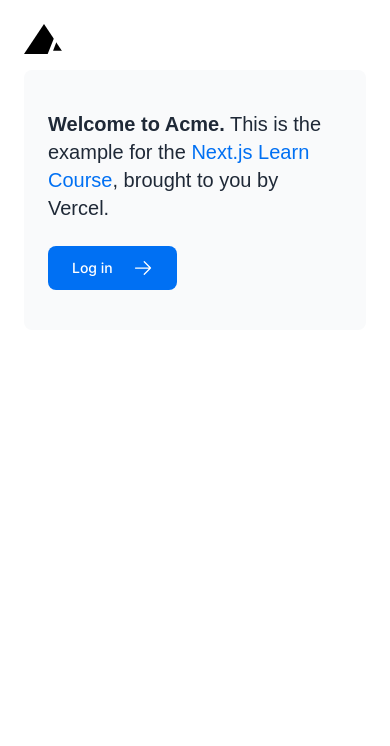
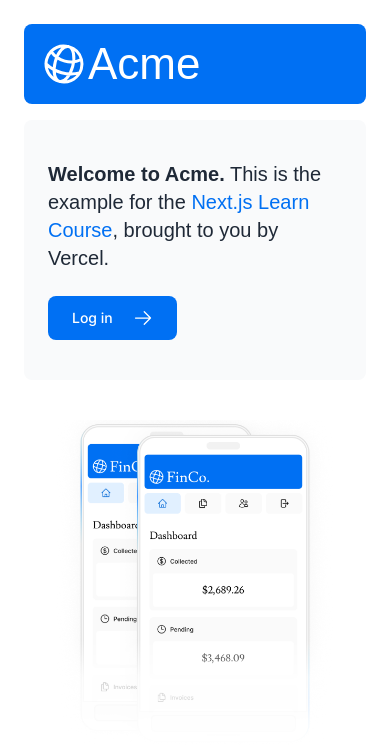
Before and after one commit to codehass/nextjs-dashboard, a Next.js app: page / in a window 390 px wide. Shown: the top 746 px of the page. Built offline with nearby package versions, Linux system fonts and the light colour scheme; a web font is replaced by a local one.

Commit message:
add desktop and mobile screenshots

```diff
--- a/app/page.tsx
+++ b/app/page.tsx
@@ -3,11 +3,12 @@
 import Link from 'next/link';
 import styles from '@/app/ui/home.module.css'
 import {lusitana} from '@/app/ui/fonts';
+import Image from 'next/image';
 
 export default function Page() {
   return (
     <main className="flex min-h-screen flex-col p-6">
-      <div className={styles.shape}>
+      <div className="flex h-20 shrink-0 items-end rounded-lg bg-blue-500 p-4 md:h-52">
         <AcmeLogo />
       </div>
       <div className="mt-4 flex grow flex-col gap-4 md:flex-row">
@@ -28,6 +29,21 @@
         </div>
         <div className="flex items-center justify-center p-6 md:w-3/5 md:px-28 md:py-12">
           {/* Add Hero Images Here */}
+          <Image
+            src="/hero-desktop.png"
+            width={1000}
+            height={760}
+            className="hidden md:block"
+            alt="Screenshots of the dashboard project showing desktop version"
+          />
+
+           <Image
+            src="/hero-mobile.png"
+            width={560}
+            height={620}
+            className="block md:hidden"
+            alt="Screenshots of the dashboard project showing mobile version"
+          />
         </div>
       </div>
     </main>
```
